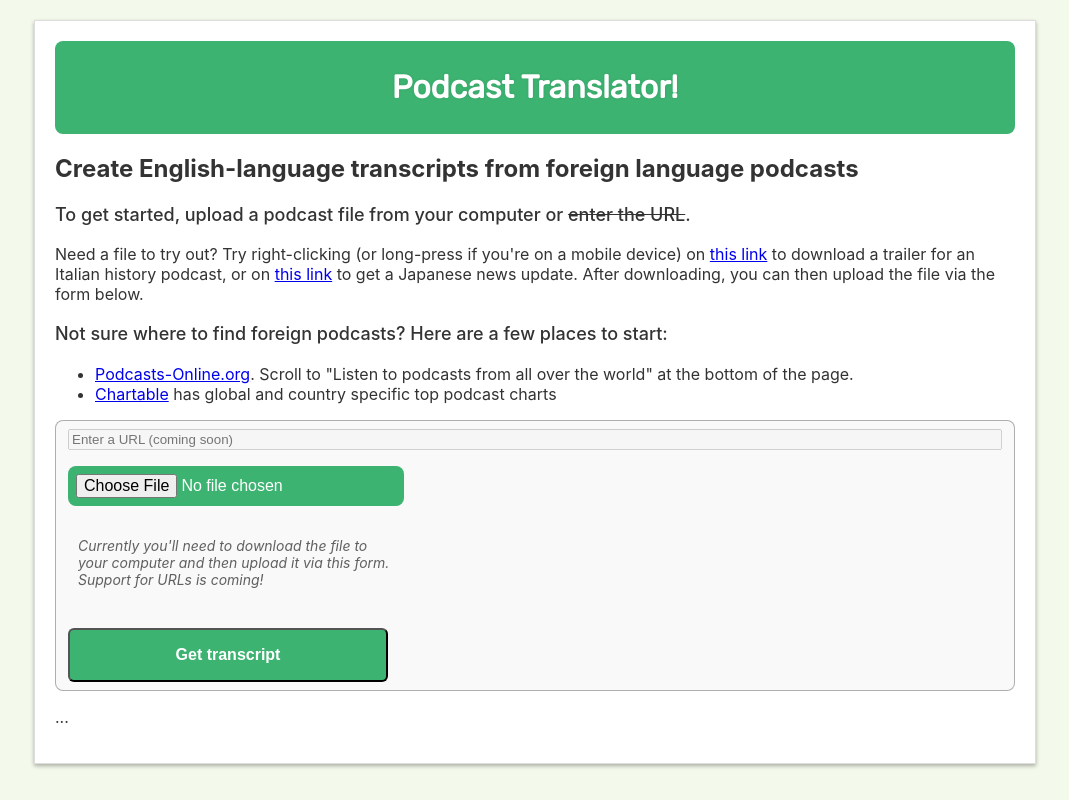
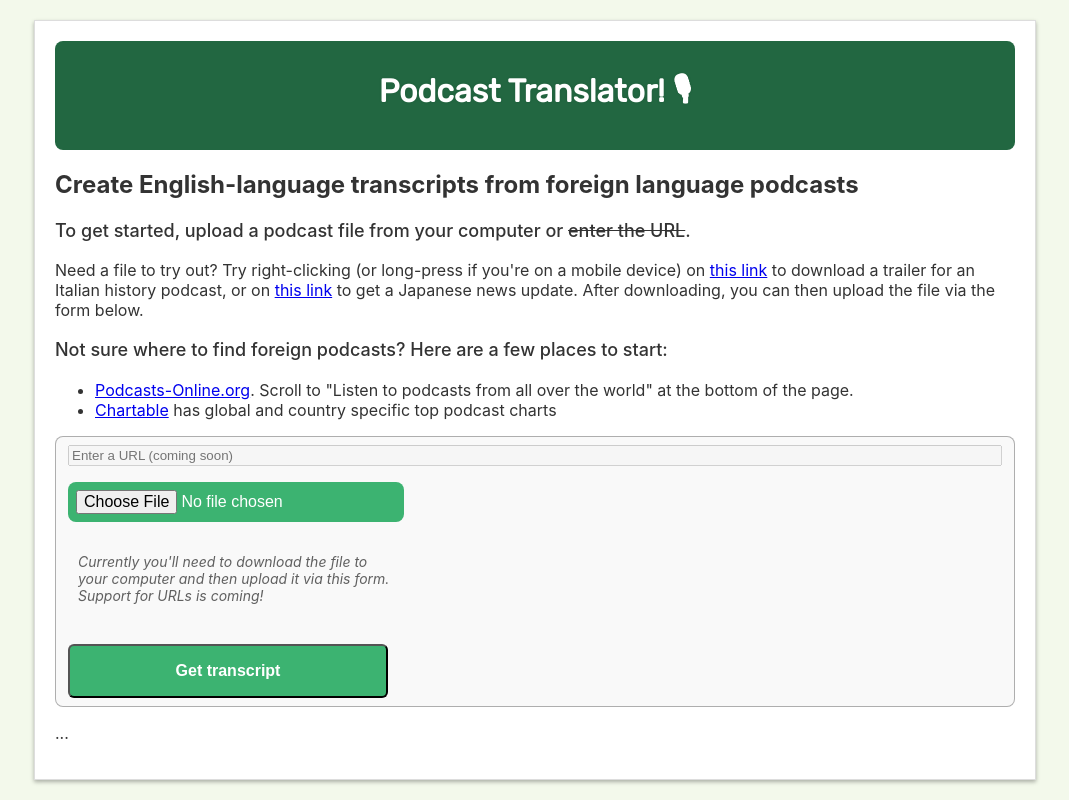
Before and after one commit to melkes/capstone-proposal, a React (Create React App) app: page / in a window 1280 px wide. Shown: the whole page, without its empty margins (105-1174 px from the left). Built offline with nearby package versions, Linux system fonts and the light colour scheme.

Commit message:
Add favicon

```diff
--- a/public/index.html
+++ b/public/index.html
@@ -29,7 +29,7 @@
       work correctly both with client-side routing and a non-root public URL.
       Learn how to configure a non-root public URL by running `npm run build`.
     -->
-    <title>React App</title>
+    <title>Podcast Translator</title>
   </head>
   <body>
     <noscript>You need to enable JavaScript to run this app.</noscript>
--- a/src/components/Header.css
+++ b/src/components/Header.css
@@ -1,7 +1,7 @@
 .header-style {
   font-family: 'Rubik', -apple-system, 'Helvetica Neue', sans-serif;;
   color: white;
-  background-color: mediumseagreen;
+  background-color: hsl(147, 50%, 27%);
   display: flex;
   justify-content: center;
   align-items: center;
--- a/src/components/Header.js
+++ b/src/components/Header.js
@@ -5,7 +5,7 @@ function Header() {
   return (
     <header>
       <div className="header-style">
-      <h1>Podcast Translator!</h1>
+      <h1>Podcast Translator! 🎙</h1>
       </div>
     </header>
   );
```
Also changed, not shown: 1 other file (tests, documents, lock files or other folders).
